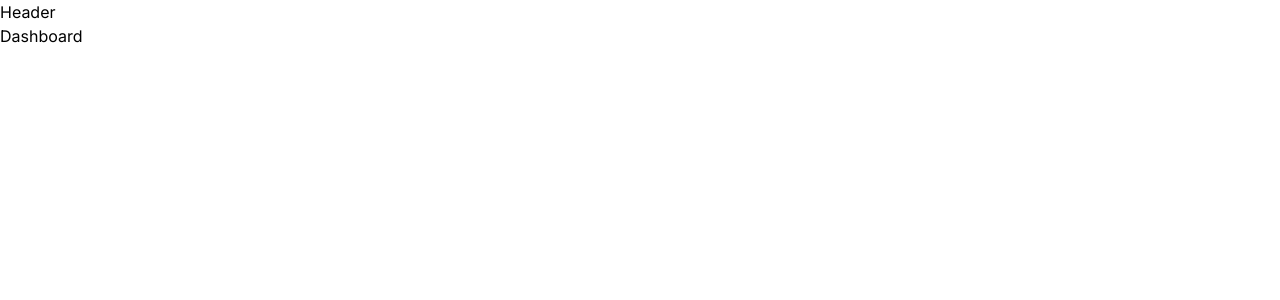
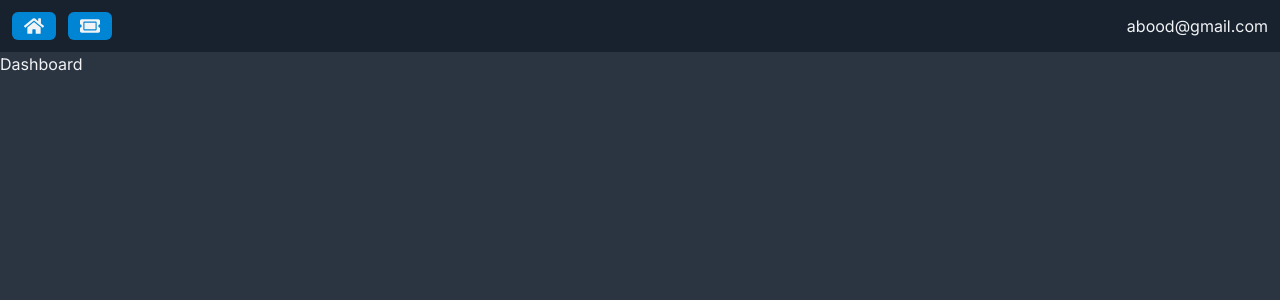
Before and after one commit to abdulla-freihat/ticketing-app-next, a Next.js app: page / in a window 1280 px wide. Shown: the top 300 px of the page. Built offline with nearby package versions, Linux system fonts and the light colour scheme.

Commit message:
complete header ui

```diff
--- a/app/components/Header.js
+++ b/app/components/Header.js
@@ -1,9 +1,24 @@
-import React from 'react'
+import Link from "next/link";
+import { FaTicketAlt, FaHome } from "react-icons/fa";
 
 const Header = () => {
   return (
-    <div>Header</div>
-  )
-}
+    <nav className="bg-header flex justify-between items-center p-3">
+      <div className="flex gap-3 items-center">
+        <Link href="/" className="text-default text-xl bg-blue-accent hover:bg-blue-accent-hover tracking-wider w-full text-center  font-bold uppercase px-3 py-1 cursor-pointer rounded-md transition-colors duration-300 block">
+          <FaHome />
+        </Link>
 
-export default Header
+        <Link href="/TicketPage/new" className="text-default text-xl   bg-blue-accent hover:bg-blue-accent-hover tracking-wider w-full text-center  font-bold uppercase px-3 py-1 cursor-pointer rounded-md transition-colors duration-300 block">
+          <FaTicketAlt  />
+        </Link>
+      </div>
+
+      <div>
+        <p className="text-default">abood@gmail.com</p>
+      </div>
+    </nav>
+  );
+};
+
+export default Header;
--- a/app/layout.js
+++ b/app/layout.js
@@ -13,10 +13,13 @@ export default function RootLayout({ children }) {
   return (
     <html lang="en">
       <body className={inter.className}>
+      <div className="flex flex-col h-screen max-h-screen">
+      <Header />
 
-      <Header />
+      <div className="flex-grow overflow-y-auto bg-page text-default">
       {children}
-
+      </div>
+      </div>
       </body>
     </html>
   );
```
